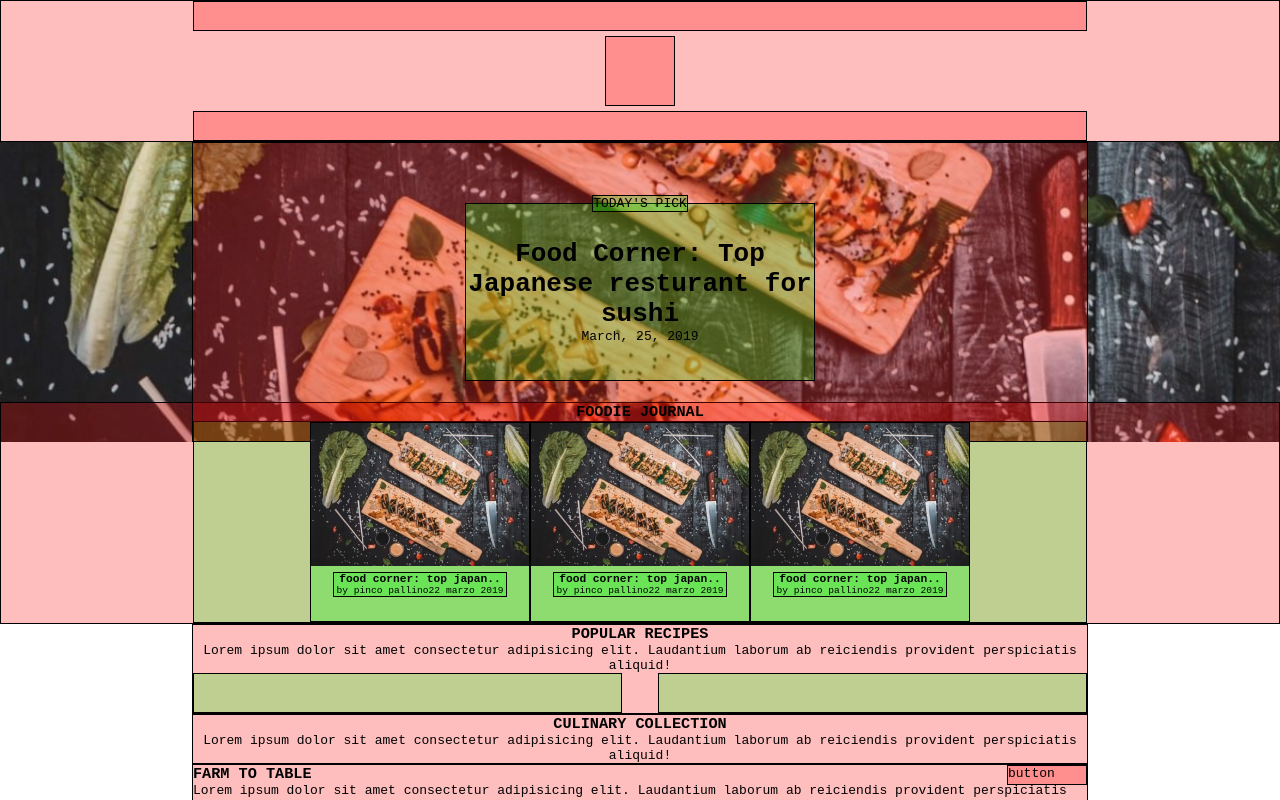
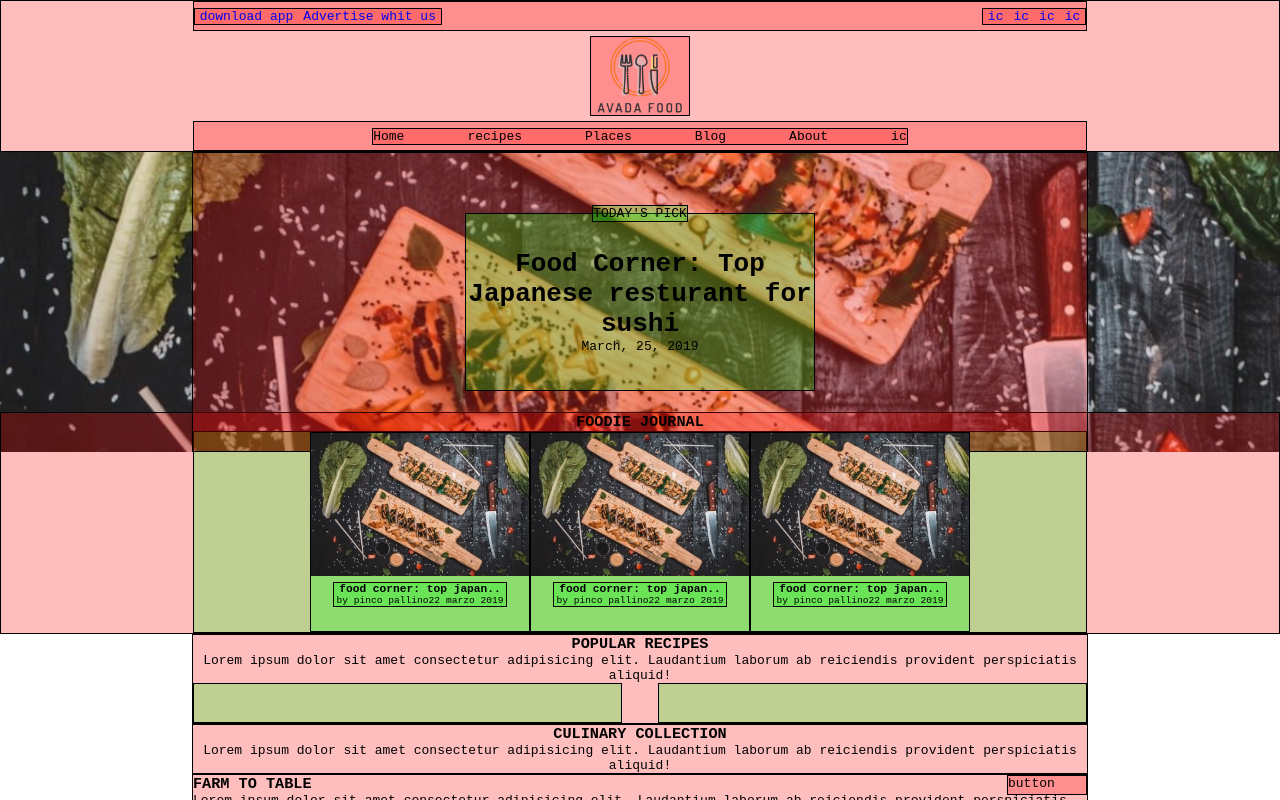
Before and after one commit to CarloDM/proj-html-vuejs, a Vue app: page / in a window 1280 px wide. Shown: the top 800 px of the page. Built offline with nearby package versions, Linux system fonts and the light colour scheme.

Commit message:
header layout

```diff
--- a/src/components/header.vue
+++ b/src/components/header.vue
@@ -1,11 +1,13 @@
 <script>
 import headerTop from './partials/headerTop.vue';
 import headerNav from './partials/headerNav.vue';
+import Logo from './singleComponents/logo.vue';
 export default {
   name:'Header',
   components:{
     headerTop,
     headerNav,
+    Logo,
   }
 }
 </script>
@@ -16,7 +18,7 @@ export default {
 
       <headerTop class="debug"/>
 
-      <div class="logo debug"></div>
+      <div class="logo debug"><Logo/></div>
 
       <headerNav class="debug"/>
 
@@ -30,8 +32,8 @@ header{
   // height: 100px;
 
   .logo{
-    width: 70px;
-    height: 70px;
+    width: 100px;
+    height: 80px;
     margin: 5px auto;
   }
 }
--- a/src/components/partials/headerNav.vue
+++ b/src/components/partials/headerNav.vue
@@ -6,7 +6,16 @@ export default {
 </script>
 
 <template>
-  <div id="header-nav" class="">
+  <div id="header-nav" class=" flex_center">
+
+    <ul class="flex_between debug">
+      <li>Home</li>
+      <li>recipes</li>
+      <li>Places</li>
+      <li>Blog</li>
+      <li>About</li>
+      <li>ic</li>
+    </ul>
 
   </div>
 </template>
@@ -17,5 +26,13 @@ export default {
 #header-nav{
   width: 100%;
   height: 30px;
+
+  ul{
+    width: 60%;
+
+    li{
+
+    }
+  }
 }
 </style>
--- a/src/components/partials/headerTop.vue
+++ b/src/components/partials/headerTop.vue
@@ -6,7 +6,19 @@ export default {
 </script>
 
 <template>
-  <div id="header-top" class="">
+  <div id="header-top" class="flex_between">
+
+    <div class="left debug">
+      <a href="#">download app</a>
+      <a href="#">Advertise whit us</a>
+    </div>
+
+    <div class="right debug">
+      <a href="#">ic</a>
+      <a href="#">ic</a>
+      <a href="#">ic</a>
+      <a href="#">ic</a>
+    </div>
 
   </div>
 </template>
@@ -18,6 +30,9 @@ export default {
   width: 100%;
   height: 30px;
 
+  a{
+    margin: 0 5px;
+  }
 }
 
 </style>
--- /dev/null
+++ b/src/components/singleComponents/logo.vue
@@ -0,0 +1,24 @@
+<script>
+export default {
+  name: 'logo',
+}
+</script>
+
+<template>
+<div class="container flex_center">
+  <img src="../../assets/img/avada/avada-food-logo-2x.png" alt="">
+</div>
+
+</template>
+
+
+<style lang="scss" scoped>
+.container{
+  width: 100%;
+  height: 100%;
+
+  img{
+    width: 100%;
+  }
+}
+</style>
--- a/src/scss/general.scss
+++ b/src/scss/general.scss
@@ -8,6 +8,14 @@
 /* ------generals */
 body{
   font-family: monospace;
+}
+
+a{
+  text-decoration: none;
+}
+
+li{
+  list-style: none;
 }
 
 #main_wrapper{
@@ -27,3 +35,8 @@ body{
   justify-content: center;
   align-items: center;
 }
+.flex_between {
+  display: flex;
+  justify-content: space-between;
+  align-items: center;
+}
```
Also changed, not shown: 1 other file (tests, documents, lock files or other folders).
